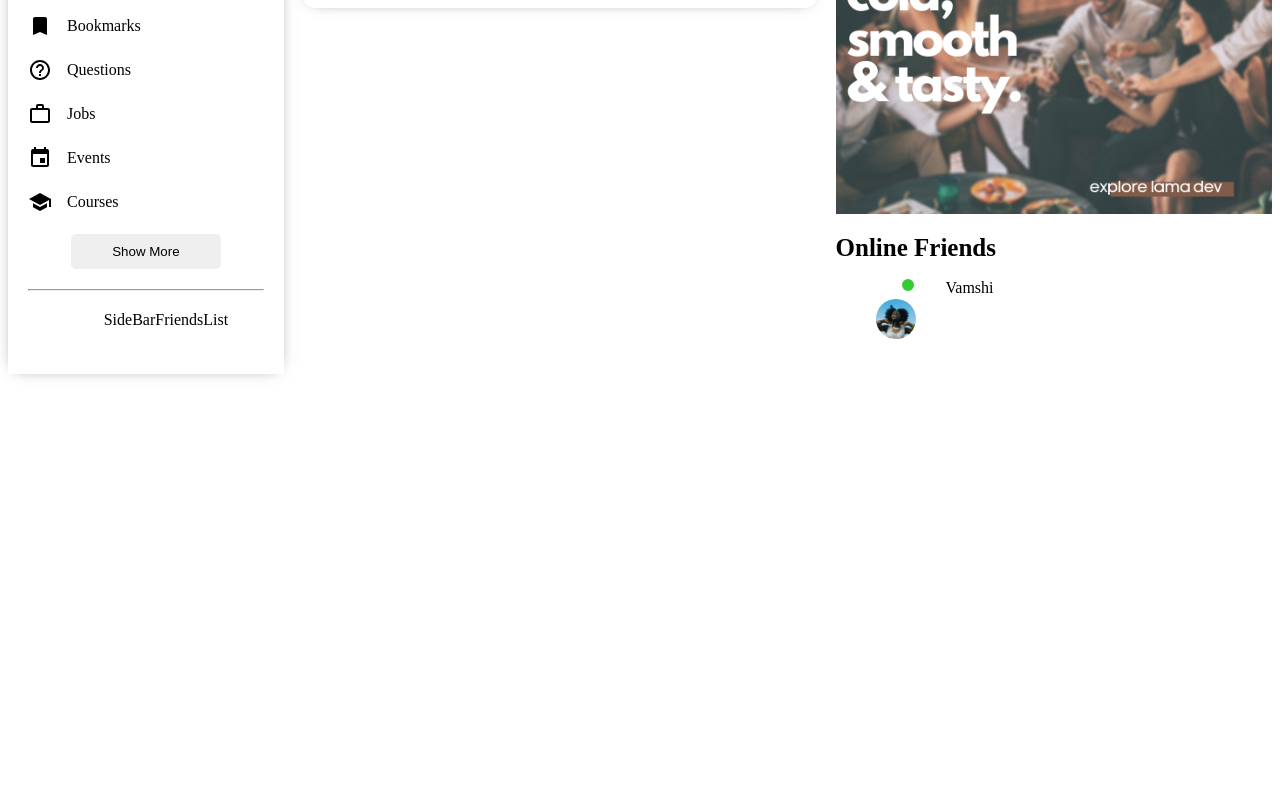
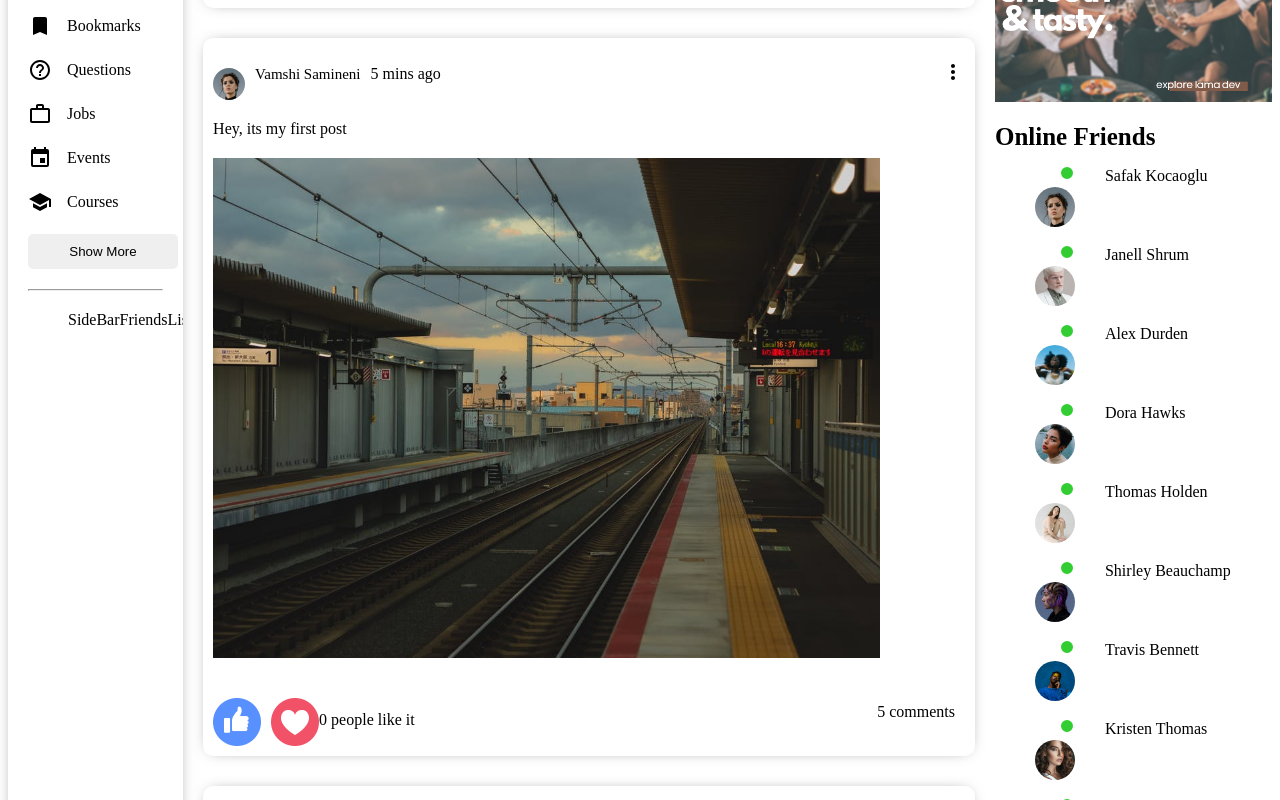
Before and after one commit to vamshisamineni123/social-app, a React (Create React App) app: page / in a window 1280 px wide. Shown: the part 240-1040 px from the top of the page. Before the commit the page ends 800 px from the top, so only its background shows below. Built offline with nearby package versions, Linux system fonts and the light colour scheme.

Commit message:
last commit for 12-06-23

```diff
--- a/package.json
+++ b/package.json
@@ -7,11 +7,13 @@
     "@emotion/styled": "^11.11.0",
     "@mui/icons-material": "^5.11.16",
     "@mui/material": "^5.13.4",
+    "@reduxjs/toolkit": "^1.9.5",
     "@testing-library/jest-dom": "^5.16.5",
     "@testing-library/react": "^13.4.0",
     "@testing-library/user-event": "^13.5.0",
     "react": "^18.2.0",
     "react-dom": "^18.2.0",
+    "react-redux": "^8.0.7",
     "react-scripts": "5.0.1",
     "web-vitals": "^2.1.4"
   },
--- /dev/null
+++ b/src/Store.jsx
@@ -0,0 +1,8 @@
+import { configureStore } from '@reduxjs/toolkit'
+import LikeReducer from '../src/reducers/LikeSlice'
+
+export const store = configureStore({
+  reducer: {
+        likelove:LikeReducer
+  },
+})
--- a/src/components/Feed/Feed.jsx
+++ b/src/components/Feed/Feed.jsx
@@ -10,11 +10,10 @@ function Feed() {
                 <Share />
                 {
                     posts.map((post)=>{
-                        <Post key={post.id} post={post} />
+                       return <Post key={post.id} post={post} />
                     })
                 }
             </div>
-
         </div>
     )
 }
--- a/src/components/Online/Online.jsx
+++ b/src/components/Online/Online.jsx
@@ -1,14 +1,14 @@
 import React from 'react'
 import './Online.css'
-export default function Online() {
+export default function Online({user}) {
     return (
 
             <li className='rightBarFriend'>
                 <div className='rightBarProfileContainer'>
-                    <img className="imge" src="assets/person/3.jpeg" />
+                    <img className="imge" src={'../'+user.profilePicture} />
                     <span className='rightBarOnline'> </span>
                 </div>
-                <span className='rightBarUserName'>Vamshi</span>
+                <span className='rightBarUserName'>{user.username}</span>
             </li>
 
             )
--- a/src/components/Post/Post.jsx
+++ b/src/components/Post/Post.jsx
@@ -1,8 +1,21 @@
-import React from 'react'
+import React, { useState } from 'react'
 import './Post.css'
 import { MoreVert } from '@mui/icons-material'
+import {useSelector,useDispatch} from "react-redux"
+import { LikeIncrement,LikeDecrement,LoveDecrement,LoveIncrement } from '../../reducers/LikeSlice'
+
+
 
 export default function Post({post}) {
+    const like=useSelector((state)=>state.likelove.like);
+   // const {like,setLike}=useState(li)
+
+    const dispacth=useDispatch();
+
+    const handleLike=()=>{
+        dispacth(LikeIncrement(like))
+    }
+
 
     return (
         <div className='Post'>
@@ -13,7 +26,7 @@ export default function Post({post}) {
                         <span className='PostUserName'>
                             Vamshi Samineni
                         </span>
-                        <span className='PostTime'>{post.dae}</span>
+                        <span className='PostTime'>{post.date}</span>
                     </div>
                     <div className='PostTopRight'>
                         <MoreVert />
@@ -22,13 +35,13 @@ export default function Post({post}) {
                 <div className='PostMiddle'>
                     <span className='PostMiddleText'>Hey, its my first post</span>
 
-                    <img className="img" src="{post.photo}" alt="Image should be aithey dispalyed" />
+                    <img className="img" src={"../"+post.photo} alt="Image should be aithey dispalyed" />
                 </div>
                 <div className='PostBottom'>
                     <div className="PostBottomLeft">
-                        <img className="likeIcon" src="/assets/like.png" alt="Image should be displayed" />
+                        <img className="likeIcon" src="/assets/like.png" alt="Image should be displayed" onClick={handleLike}/>
                         <img className="heartIcon" src="/assets/heart.png" alt="Image should be displayed" />
-                        <span className="PostLikeCounter">5 people like it</span>
+                        <span className="PostLikeCounter">{like} people like it</span>
                     </div>
                     <div className="PostBottomRight">
                         <span className="PostCommentText">5 comments</span>
--- a/src/components/RightBar/RightBar.jsx
+++ b/src/components/RightBar/RightBar.jsx
@@ -1,6 +1,7 @@
 import React from 'react'
 import './RightBar.css'
 import Online from '../Online/Online';
+import { users } from '../../dummyData';
 function RightBar() {
     return (
         <div className='rightBar'>
@@ -12,7 +13,11 @@ function RightBar() {
                 <img className='rightBarAd' src="/assets/ad.png" alt="alt"/>
                 <h1 className='rightBarTitle'>Online Friends</h1>
                 <ul className='rightBarFriendList'>
-                  <Online />
+                {
+                    users.map((user)=>{
+                       return <Online user={user}/>
+                    })
+                }
                 </ul>
             </div>
         </div>
--- a/src/index.js
+++ b/src/index.js
@@ -1,10 +1,14 @@
 import React from 'react';
 import ReactDOM from 'react-dom/client';
 import App from './App';
+import { store } from './Store';
+import { Provider } from 'react-redux';
 
 const root = ReactDOM.createRoot(document.getElementById('root'));
 root.render(
+  <Provider store={store}>
   <React.StrictMode>
     <App />
   </React.StrictMode>
+  </Provider>
 );
--- /dev/null
+++ b/src/reducers/LikeSlice.js
@@ -0,0 +1,26 @@
+import { createSlice } from '@reduxjs/toolkit';
+const initialState={
+    like: 0,
+    love: 0
+  }
+const countSlice = createSlice({
+  name: 'count',
+   initialState,
+  reducers: {
+    LikeIncrement: (state, action) => {
+      state.like += 1;
+    },
+    LikeDecrement:(state,action)=>{
+        state.like-=1;
+    },
+    LoveIncrement: (state, action) => {
+        state.love += 1;
+      },
+      LoveDecrement:(state,action)=>{
+          state.love-=1;
+      },
+  }
+});
+
+export const {LoveDecrement,LoveIncrement,LikeDecrement,LikeIncrement  } = countSlice.actions;
+export default countSlice.reducer;
```
Also changed, not shown: 1 other file (tests, documents, lock files or other folders).
